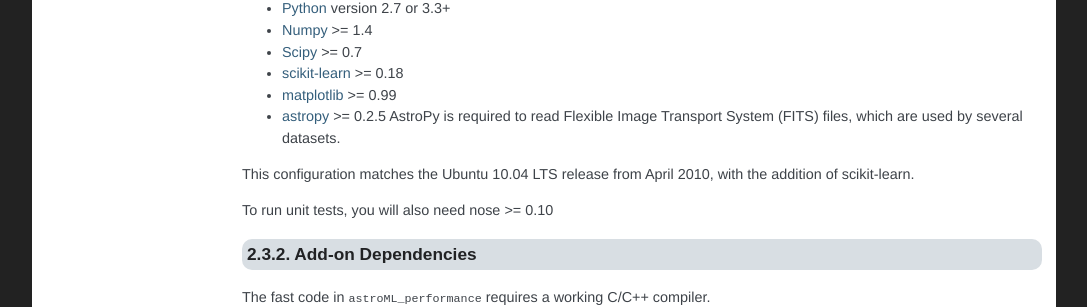
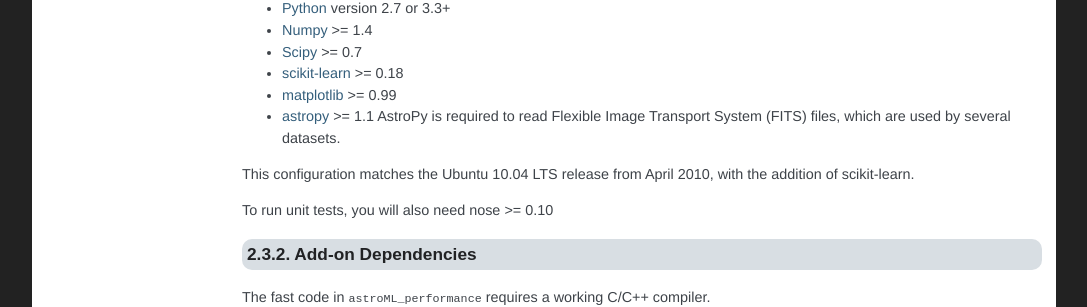
Before and after one commit to astroML/astroML, a Sphinx documentation site: the page built from doc/user_guide/installation.rst, in a window 1280 px wide and 900 px high, scrolled down 1863 px. Shown: the part 267-574 px from the top of the window, without its empty margins (96-1183 px from the left). Built offline with Sphinx 7.4.7, drawn with Linux system fonts in a browser that asks for light colours; formulas are drawn with MathJax 3; comment, search, counter and statistics services are not loaded.

Commit message:
Bumping required astropy version to 1.1

```diff
--- a/README.rst
+++ b/README.rst
@@ -80,7 +80,7 @@
 - Scipy_ >= 0.7
 - Scikit-learn_ >= 0.18
 - Matplotlib_ >= 0.99
-- AstroPy_ > 0.2.5
+- AstroPy_ >= 1.1
   AstroPy is required to read Flexible Image Transport
   System (FITS) files, which are used by several datasets.
 
--- a/doc/user_guide/installation.rst
+++ b/doc/user_guide/installation.rst
@@ -113,7 +113,7 @@
 - `Scipy <http://www.scipy.org/>`_ >= 0.7
 - `scikit-learn <http://scikit-learn.org/>`_ >= 0.18
 - `matplotlib <http://matplotlib.org/>`_ >= 0.99
-- `astropy <http://www.astropy.org/>`_ >= 0.2.5
+- `astropy <http://www.astropy.org/>`_ >= 1.1
   AstroPy is required to read Flexible Image Transport
   System (FITS) files, which are used by several datasets.
 
--- a/setup.py
+++ b/setup.py
@@ -18,7 +18,7 @@
                     'numpy>=1.4',
                     'scipy>=0.7',
                     'matplotlib>=0.99',
-                    'astropy>=0.2.5']
+                    'astropy>=1.1']
 
 setup(name=NAME,
       version=VERSION,
```
